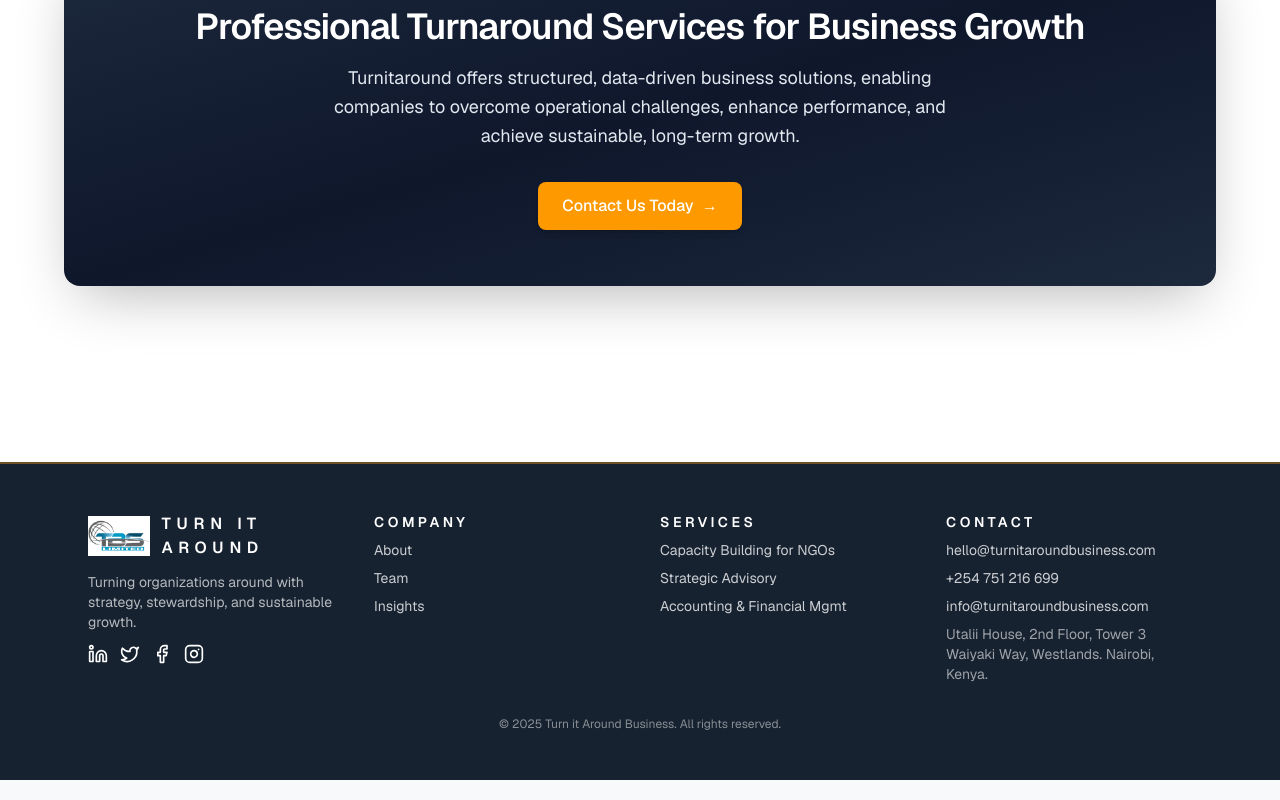
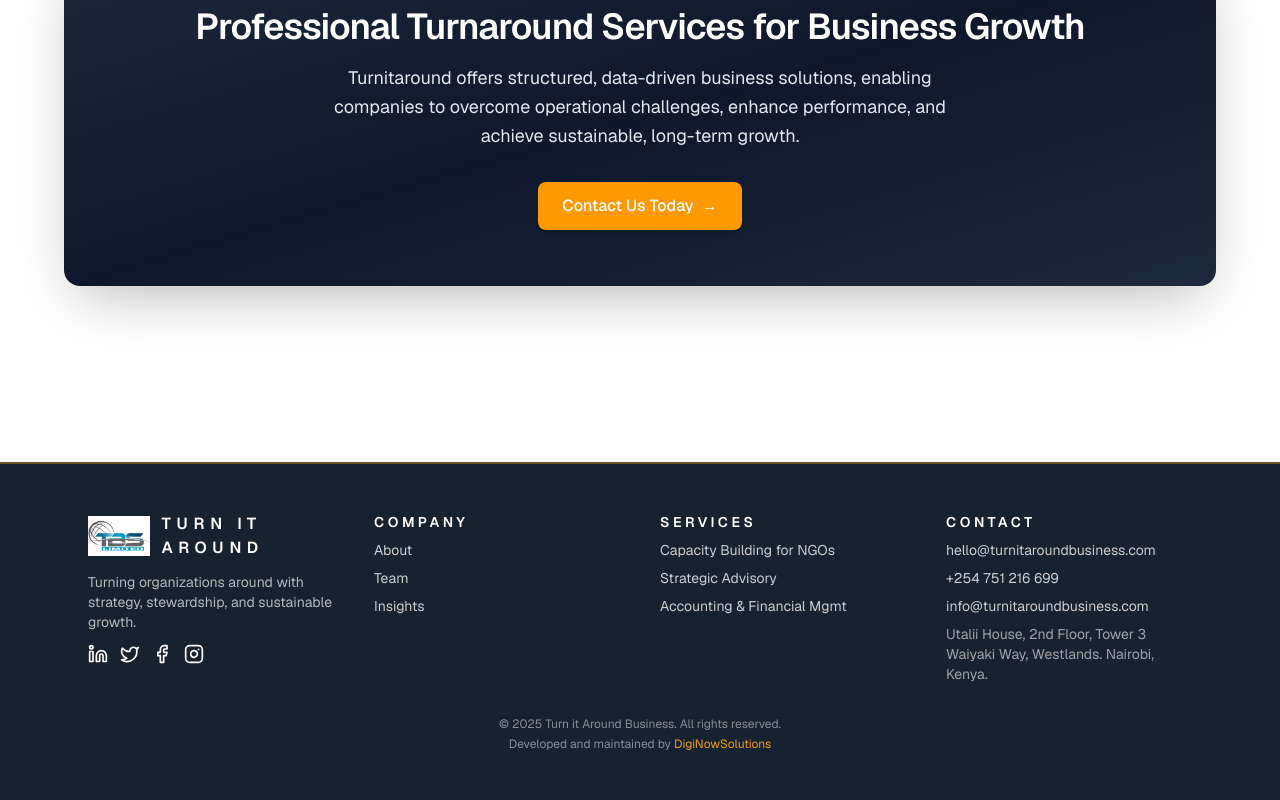
Before and after one commit to Dipxssi/Turn-It-Around, a Next.js app: page /about in a window 1280 px wide. Shown: the part 2875-3675 px from the top of the page. Built offline with nearby package versions, Linux system fonts and the light colour scheme.

Commit message:
Fixed deployement issue

```diff
--- a/src/app/about/page.tsx
+++ b/src/app/about/page.tsx
@@ -211,7 +211,9 @@ export default function AboutUs() {
                 return (
                   <div
                     key={idx}
-                    ref={(el) => (approachRefs.current[idx] = el)}
+                    ref={(el) => {
+                      approachRefs.current[idx] = el;
+                    }}
                     className={`opacity-0 will-change-transform bg-white/95 backdrop-blur-sm rounded-2xl p-8 shadow-xl ${
                       approachVisible[idx]
                         ? idx % 2 === 0
--- a/src/components/Footer.tsx
+++ b/src/components/Footer.tsx
@@ -62,8 +62,19 @@ export function Footer() {
           </div>
         </div>
       </div>
-      <div className="mt-8 text-center text-xs text-[#f8f9fa]/50">
-        © {new Date().getFullYear()} Turn it Around Business. All rights reserved.
+      <div className="mt-8 text-center text-xs text-[#f8f9fa]/50 space-y-1">
+        <p>© {new Date().getFullYear()} Turn it Around Business. All rights reserved.</p>
+        <p>
+          Developed and maintained by{" "}
+          <a
+            href="https://diginowsolutions.com/"
+            target="_blank"
+            rel="noopener noreferrer"
+            className="text-[#f39c12] hover:text-[#f8f9fa]"
+          >
+            DigiNowSolutions
+          </a>
+        </p>
       </div>
     </footer>
   );
```
